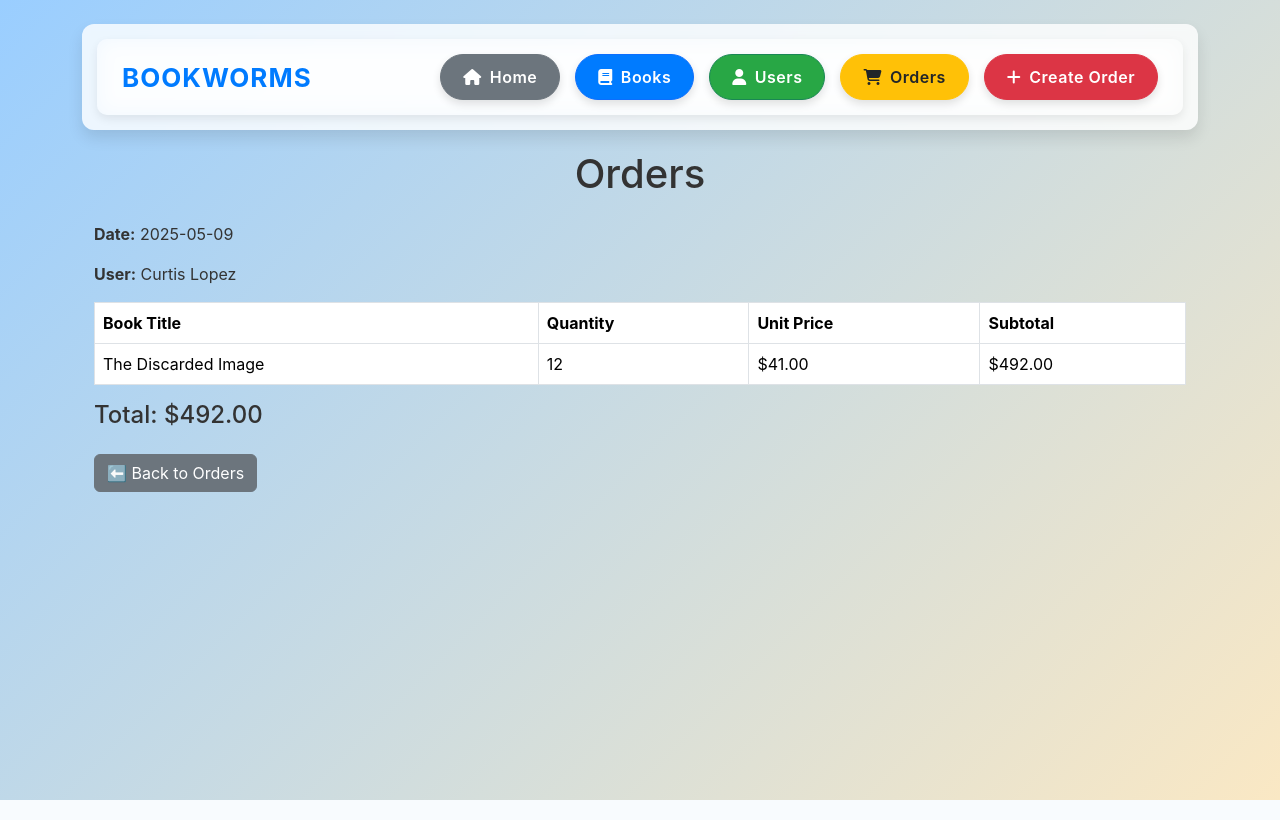
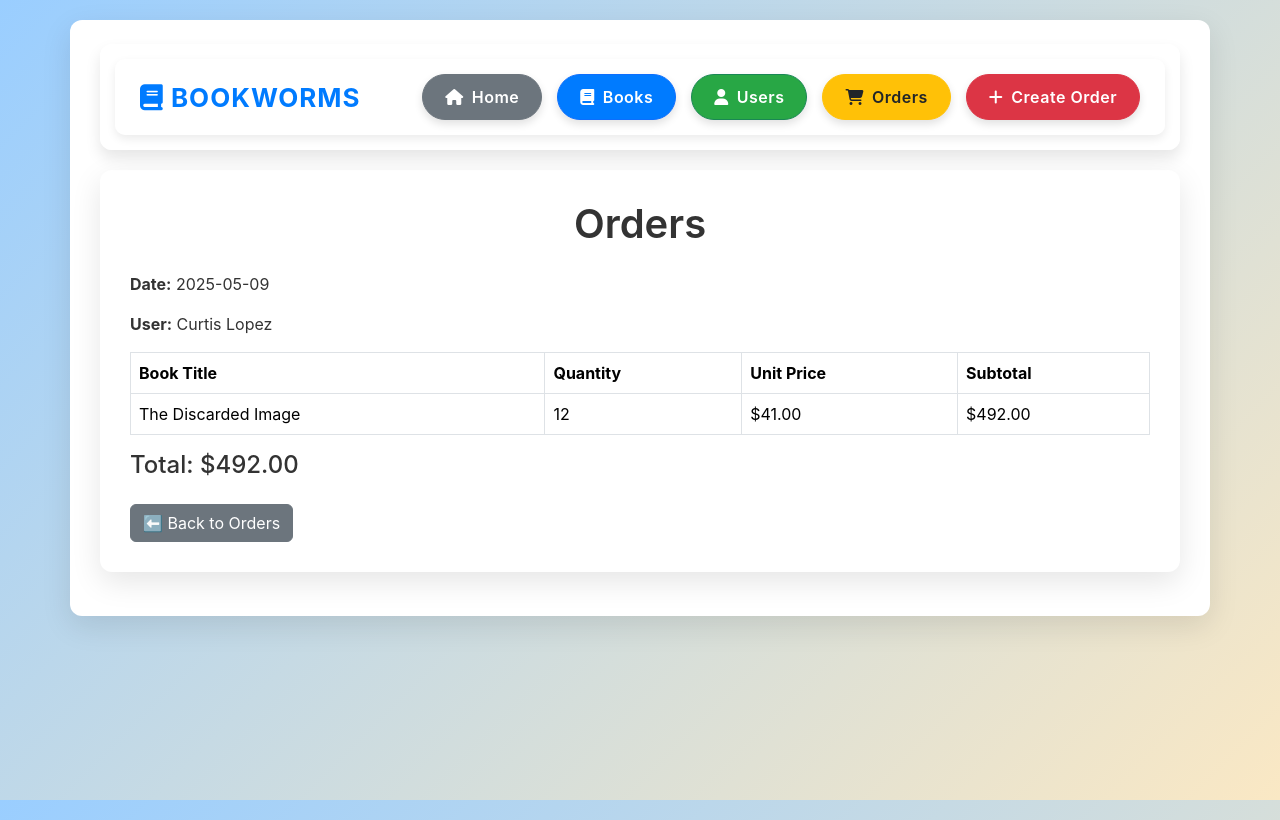
Before and after one commit to Kylea4708/Agile-Project-2025, a Flask app: page /orders/1 in a window 1280 px wide. Run offline with Flask 3, Linux system fonts and the light colour scheme; data comes from the database, SQL or seed files in the repository.

Commit message:
added more style enhancement to the navbar and the container div

```diff
--- a/Project/templates/base.html
+++ b/Project/templates/base.html
@@ -22,13 +22,13 @@
             margin-bottom: 20px;
             text-align: center;
             border-radius: 12px;
-            box-shadow: 0px 8px 15px rgba(0,0,0,0.1) ;
+            box-shadow: 0px 8px 15px rgba(0, 0, 0, 0.1);
             backdrop-filter: blur(5px);
             transition: all 0.3s ease;
         }
 
         main:hover {
-            box-shadow: 0px 10px 20px rgba(0,0,0,0.15);
+            box-shadow: 0px 10px 20px rgba(0, 0, 0, 0.15);
             transform: translateY(-3px);
         }
 
@@ -56,6 +56,7 @@
             text-shadow: 0 0 15px rgba(0, 123, 255, 0.5);
             transform: scale(1.05);
         }
+
         .navbar-links {
             display: flex;
             flex-wrap: wrap;
@@ -108,10 +109,12 @@
             content: "\f067";
         }
 
+        /* Secondary Styling for Buttons */
         .navbar-links a:hover {
             transform: translateY(-3px) scale(1.05);
             box-shadow: 0 6px 12px rgba(0, 0, 0, 0.2);
         }
+
         .navbar-links a.btn-secondary {
             background-color: #6c757d;
         }
@@ -133,7 +136,24 @@
             background-color: #dc3545;
         }
 
+        .container {
+            background-color: white;
+            padding: 30px;
+            border-radius: 12px;
+            box-shadow: 0 10px 30px rgba(0, 0, 0, 0.1);
+            margin-top: 20px;
+            margin-bottom: 20px;
+            transition: all 0.3s ease;
+        }
 
+        .container:hover {
+            box-shadow: 0 15px 35px rgba(0, 0, 0, 0.15);
+        }
+
+        h1 {
+            color: #333;
+            font-weight: 600;
+        }
     </style>
 </head>
 
@@ -141,7 +161,7 @@
     <div class="container py-4">
         <main>
             <div class="navbar">
-        <div class="brand">Bookworms</div>
+                <div class="brand"><i class="fa-solid fa-book"></i>  Bookworms</div>
                 <div class="navbar-links">
                     <a href="{{ url_for('home') }}" class="btn btn-secondary">Home</a>
                     <a href="{{ url_for('books') }}" class="btn btn-primary">Books</a>
```
Lines whose indentation alone changed are shown as unchanged.
